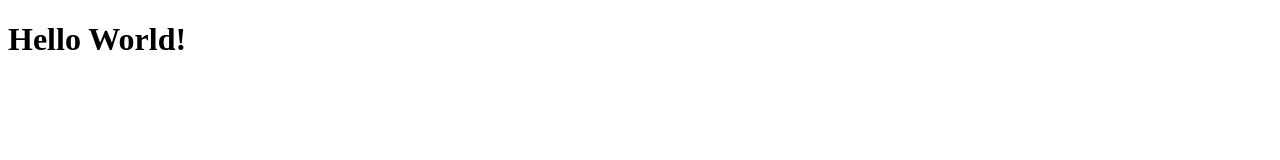
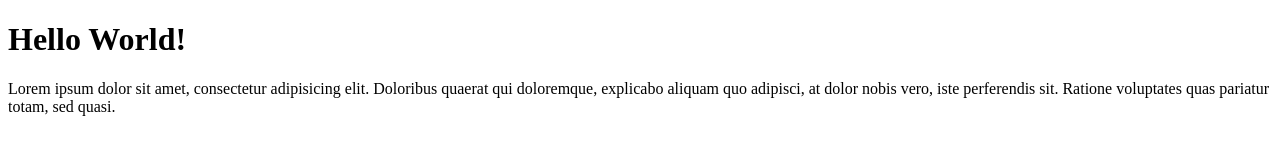
Before and after one commit to AsburtonGrove/grove-git-test, a plain HTML site: page index.html in a window 1280 px wide. Drawn offline with Linux system fonts and the light colour scheme.

Commit message:
menambahkan paragraph

```diff
--- a/index.html
+++ b/index.html
@@ -8,5 +8,6 @@
 </head>
 <body>
     <h1>Hello World!</h1>
+    <p>Lorem ipsum dolor sit amet, consectetur adipisicing elit. Doloribus quaerat qui doloremque, explicabo aliquam quo adipisci, at dolor nobis vero, iste perferendis sit. Ratione voluptates quas pariatur totam, sed quasi.</p>
 </body>
 </html>
```
